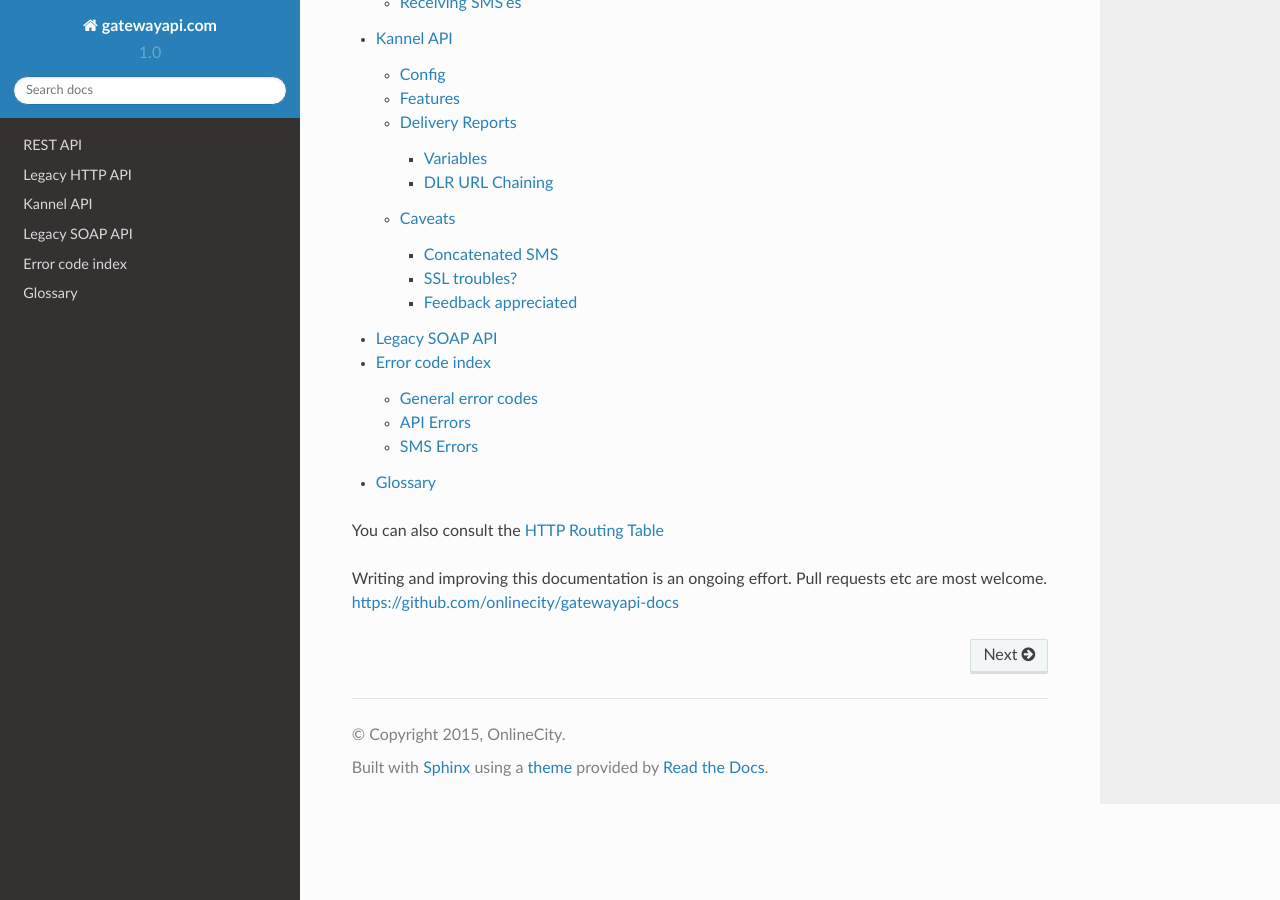
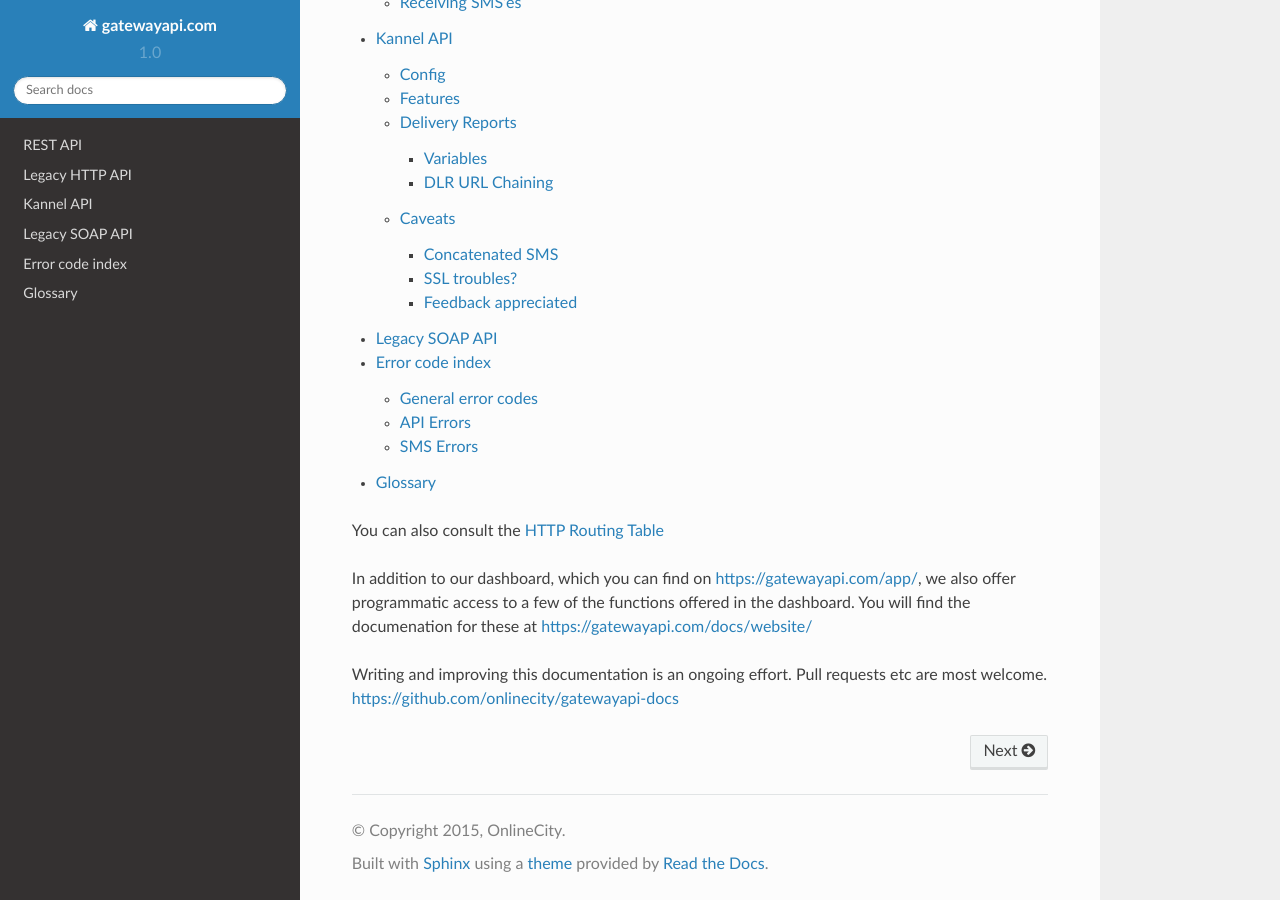
Before and after one commit to onlinecity/gatewayapi-docs, a Sphinx documentation site: the page built from docs/index.rst, in a window 1280 px wide and 900 px high, scrolled down 865 px. Built offline with Sphinx 7.4.7 and the Read the Docs theme 2.0.0, drawn with Linux system fonts in a browser that asks for light colours.

Commit message:
Add link to programmatic dashboard api

```diff
--- a/docs/index.rst
+++ b/docs/index.rst
@@ -26,5 +26,10 @@
 
 You can also consult the `HTTP Routing Table <http-routingtable.html>`_
 
+In addition to our dashboard, which you can find on https://gatewayapi.com/app/,
+we also offer programmatic access to a few of the functions offered in the
+dashboard.
+You will find the documenation for these at https://gatewayapi.com/docs/website/
+
 Writing and improving this documentation is an ongoing effort. Pull requests etc
 are most welcome. https://github.com/onlinecity/gatewayapi-docs
```
